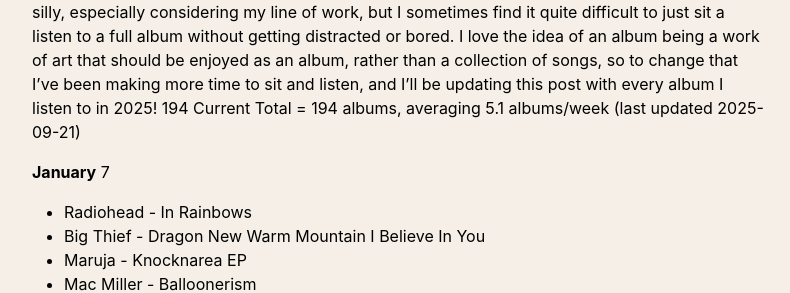
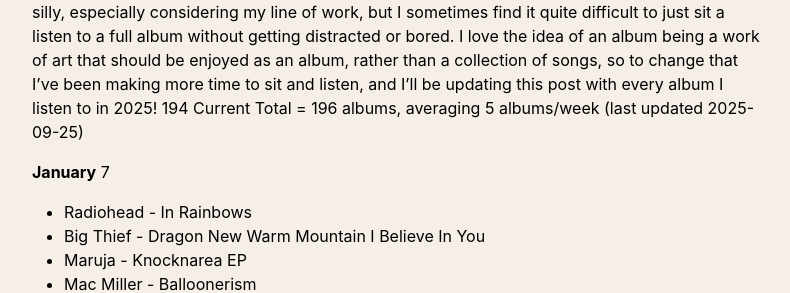
Before and after one commit to thomasmcquaidee/thomasmcquaidee.github.io, a Jekyll site: the page built from _posts/2025-01-21-listening-to-more-albums.md, in a window 1280 px wide and 900 px high. Shown: the part 272-565 px from the top of the window, without its empty margins (242-1032 px from the left). Built offline with Jekyll 4.4.1, drawn with Linux system fonts in a browser that asks for light colours; some of the changed lines change nothing that is shown; some of the changed text lies outside the part shown.

Commit message:
Update 2025-01-21-listening-to-more-albums.md

```diff
--- a/_posts/2025-01-21-listening-to-more-albums.md
+++ b/_posts/2025-01-21-listening-to-more-albums.md
@@ -9,7 +9,7 @@
 
 I've been making an effort to listen to more albums as full, cohesive bodies of work. It seems silly, especially considering my line of work, but I sometimes find it quite difficult to just sit a listen to a full album without getting distracted or bored. I love the idea of an album being a work of art that should be enjoyed as an album, rather than a collection of songs, so to change that I've been making more time to sit and listen, and I'll be updating this post with every album I listen to in 2025!
 194
-Current Total = 194 albums, averaging 5.1 albums/week (last updated 2025-09-21)
+Current Total = 196 albums, averaging 5 albums/week (last updated 2025-09-25)
 
 
 **January** 7
@@ -208,7 +208,7 @@
 - Blood Orange - Essex Honey
 - Skepta & Fred again.. - Skepta .. Fred - EP
 
-**September** - 16
+**September** - 18
 - Hyphen - This Might Be It - EP
 - Ichiko Aoba - Luminescent Creatures
 - Hudson Freeman - Is a Folk Artist
@@ -224,6 +224,8 @@
 - LP Giobbi - Dotr
 - Thomas Austin - Evergreen - EP
 - Fishmans - Kuuchuu Camp
+- The Amazons - The Amazons (Deluxe)
+- Failure - Fantastic Planet
 
 *Want to listen to*
 - Gustavo Santaolalla, Mac Quayle - The Last of Us Part II (Original Soundtrack)
```
